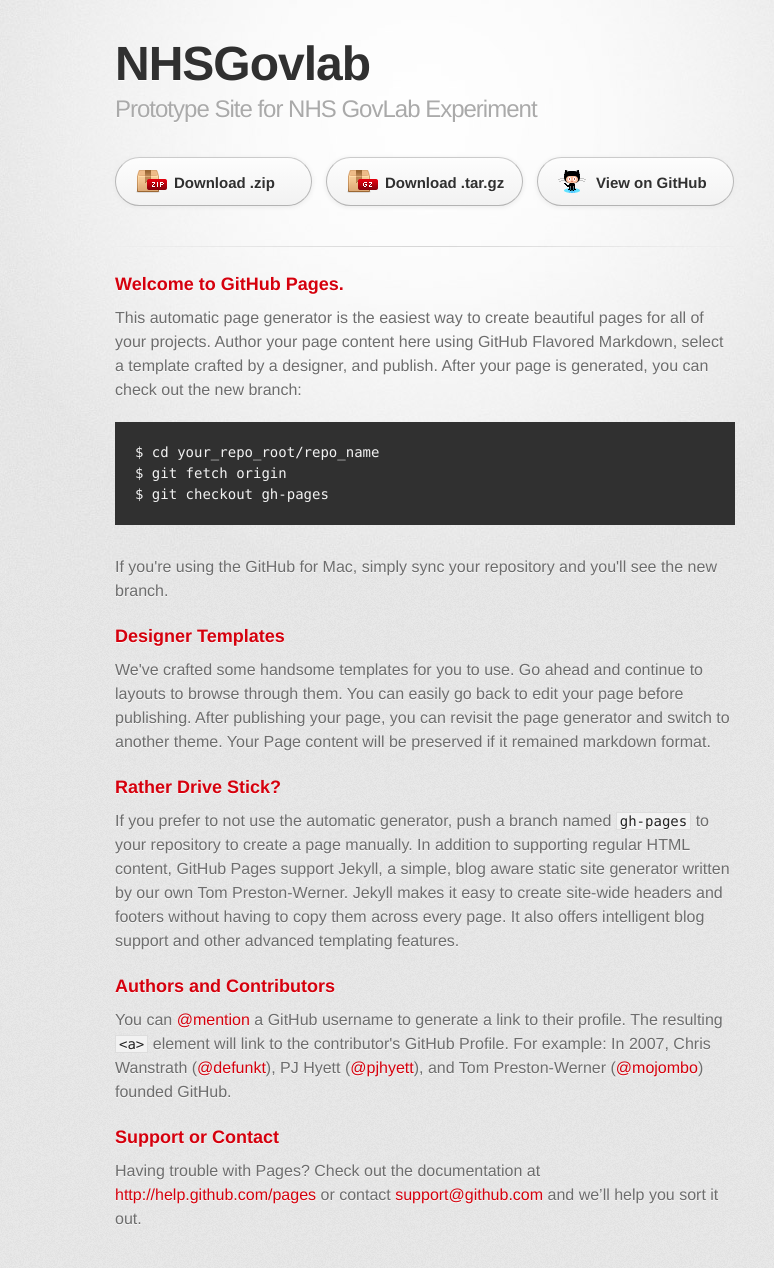
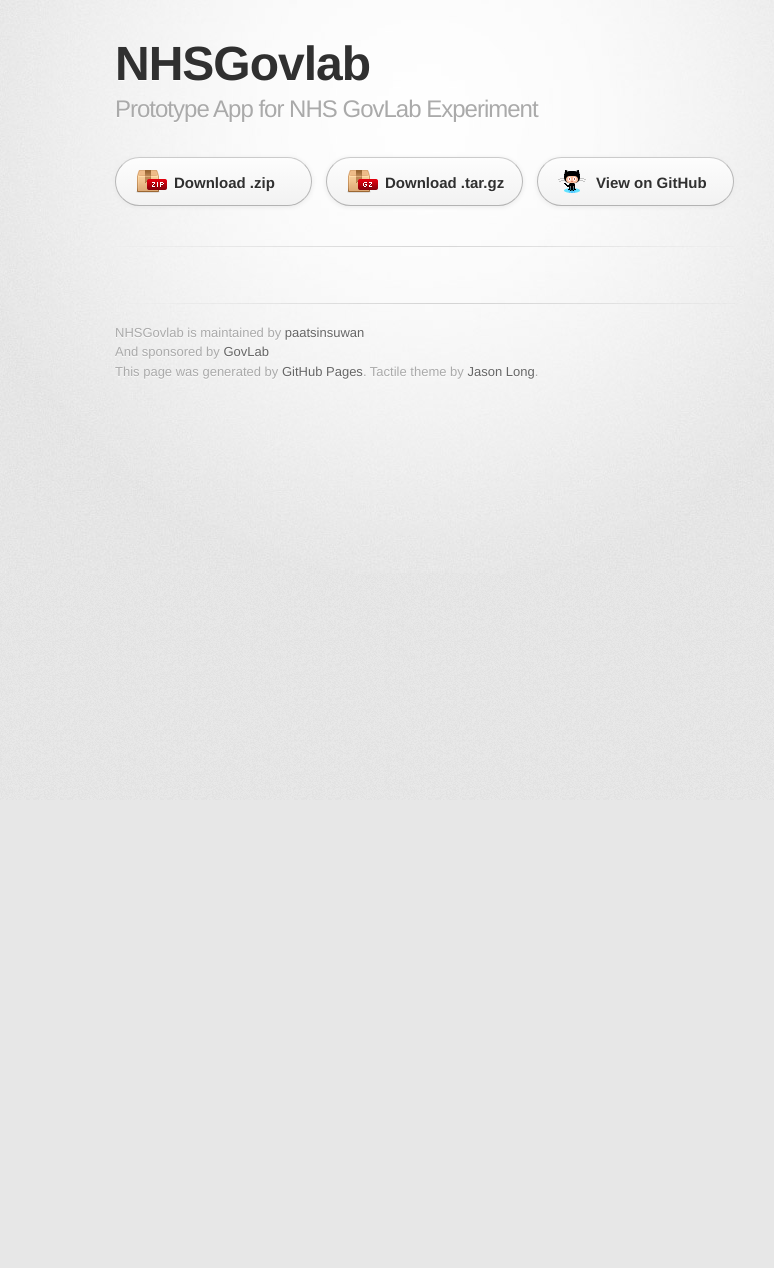
Before and after one commit to paatsinsuwan/nhsgovlab, a plain HTML site: page index.html in a window 1280 px wide. Shown: the top 1268 px of the page, without its empty margins (215-989 px from the left). After the commit the page ends 800 px from the top, so only its background shows below. Drawn offline with Linux system fonts and the light colour scheme; a web font is replaced by a local one.

Commit message:
Add sponsor

```diff
--- a/index.html
+++ b/index.html
@@ -19,7 +19,7 @@
 
         <header>
           <h1>NHSGovlab</h1>
-          <h2>Prototype Site for NHS GovLab Experiment</h2>
+          <h2>Prototype App for NHS GovLab Experiment</h2>
         </header>
 
         <section id="downloads" class="clearfix">
@@ -31,36 +31,12 @@
         <hr>
 
         <section id="main_content">
-          <h3>Welcome to GitHub Pages.</h3>
 
-<p>This automatic page generator is the easiest way to create beautiful pages for all of your projects. Author your page content here using GitHub Flavored Markdown, select a template crafted by a designer, and publish. After your page is generated, you can check out the new branch:</p>
-
-<pre><code>$ cd your_repo_root/repo_name
-$ git fetch origin
-$ git checkout gh-pages
-</code></pre>
-
-<p>If you're using the GitHub for Mac, simply sync your repository and you'll see the new branch.</p>
-
-<h3>Designer Templates</h3>
-
-<p>We've crafted some handsome templates for you to use. Go ahead and continue to layouts to browse through them. You can easily go back to edit your page before publishing. After publishing your page, you can revisit the page generator and switch to another theme. Your Page content will be preserved if it remained markdown format.</p>
-
-<h3>Rather Drive Stick?</h3>
-
-<p>If you prefer to not use the automatic generator, push a branch named <code>gh-pages</code> to your repository to create a page manually. In addition to supporting regular HTML content, GitHub Pages support Jekyll, a simple, blog aware static site generator written by our own Tom Preston-Werner. Jekyll makes it easy to create site-wide headers and footers without having to copy them across every page. It also offers intelligent blog support and other advanced templating features.</p>
-
-<h3>Authors and Contributors</h3>
-
-<p>You can <a href="https://github.com/blog/821" class="user-mention">@mention</a> a GitHub username to generate a link to their profile. The resulting <code>&lt;a&gt;</code> element will link to the contributor's GitHub Profile. For example: In 2007, Chris Wanstrath (<a href="https://github.com/defunkt" class="user-mention">@defunkt</a>), PJ Hyett (<a href="https://github.com/pjhyett" class="user-mention">@pjhyett</a>), and Tom Preston-Werner (<a href="https://github.com/mojombo" class="user-mention">@mojombo</a>) founded GitHub.</p>
-
-<h3>Support or Contact</h3>
-
-<p>Having trouble with Pages? Check out the documentation at <a href="http://help.github.com/pages">http://help.github.com/pages</a> or contact <a href="mailto:support@github.com">support@github.com</a> and we’ll help you sort it out.</p>
         </section>
 
         <footer>
           NHSGovlab is maintained by <a href="https://github.com/paatsinsuwan">paatsinsuwan</a><br>
+          And sponsored by <a href="http://wagner.nyu.edu/centers/govlab">GovLab</a><br>
           This page was generated by <a href="http://pages.github.com">GitHub Pages</a>. Tactile theme by <a href="http://twitter.com/jasonlong">Jason Long</a>.
         </footer>
 
```
